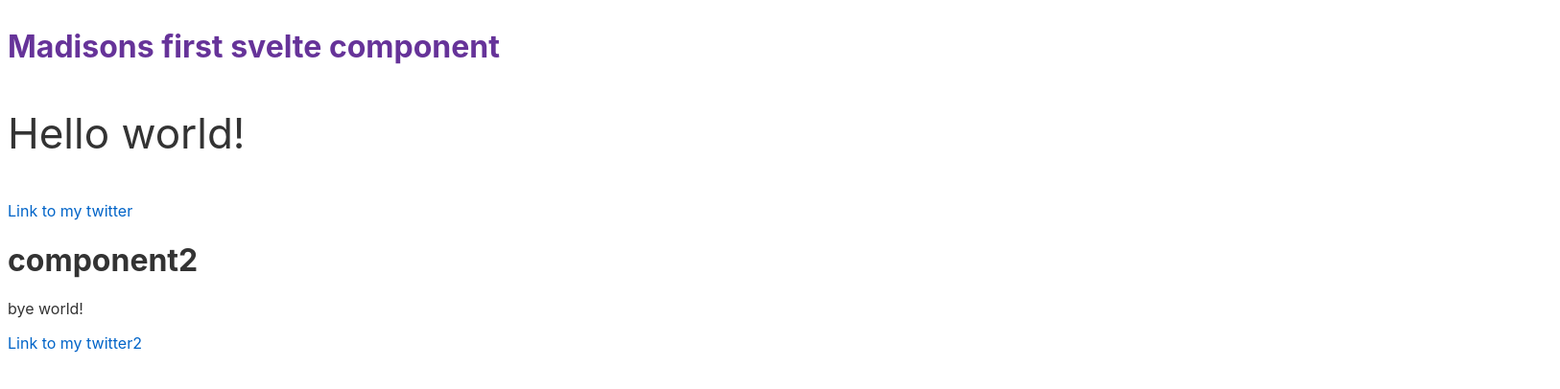
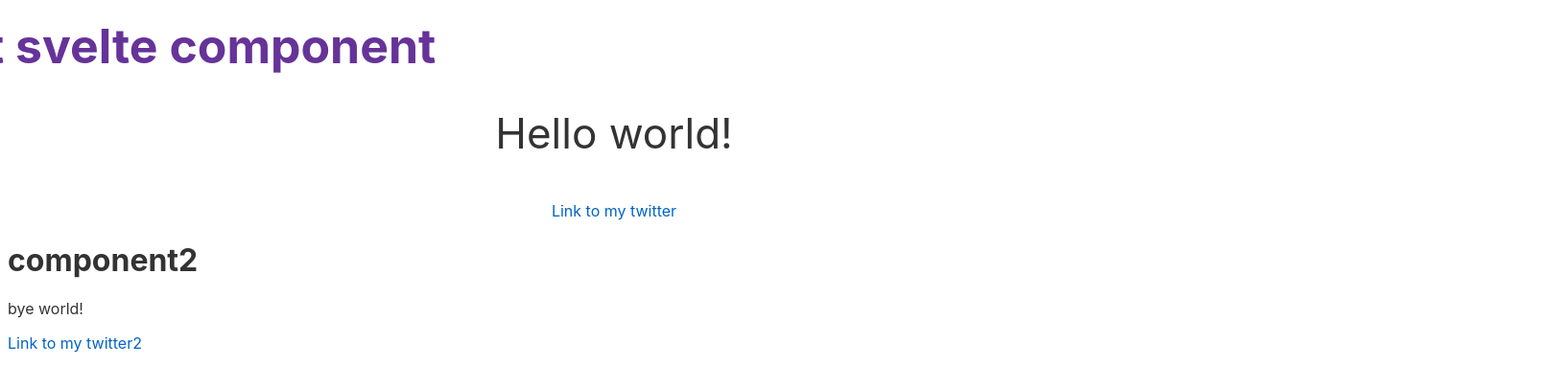
Before and after one commit to madisonoliviaa/svelte-ap, a Svelte app: page / in a window 1280 px wide. Shown: the top 406 px of the page at 96% size, 1626 px wide, since content can reach past the window. Built offline with nearby package versions, Linux system fonts and the light colour scheme.

Commit message:
added keyframe in style brackets & animation in h1

```diff
--- a/src/App.svelte
+++ b/src/App.svelte
@@ -5,19 +5,21 @@
 
 <h1>Madisons first svelte component</h1>
 
-<p>Hello world!</p>
+<p class="links">Hello world!</p>
 
-<div>
+<div class="links">
   <a href="https://twitter.com/madisonoliviaa_">Link to my twitter</a>
 </div>
 
-<Component2/>
+<Component2 />
 
 <style>
-  h1 {
-    color: rebeccapurple;
-  }
-  p {
-    font-size: 44px;
-  }
+  h1 {color: rebeccapurple; animation: zoom 30s infinite;}
+  p { font-size: 44px; }
+  .links {text-align: center;}
+@keyframes zoom {
+  0%, 100% {transform: scale(3)}
+  50% {transform: scale(0.5)}
+}
+
 </style>
--- a/src/main.js
+++ b/src/main.js
@@ -1,5 +1,4 @@
 import App from './App.svelte';
-import Component2__SvelteComponent_ from './component2.svelte';
 
 var app = new App({
 	target: document.body
```
Also changed, not shown: 1 other file (tests, documents, lock files or other folders).
